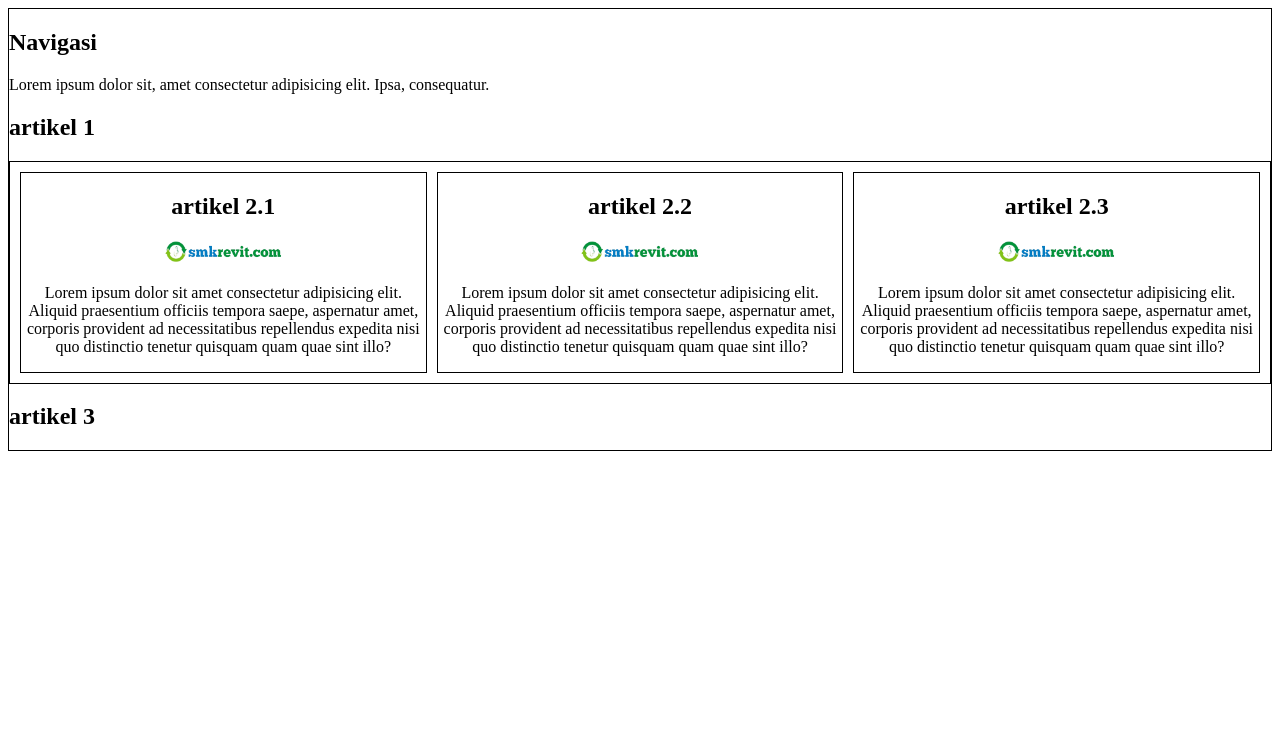
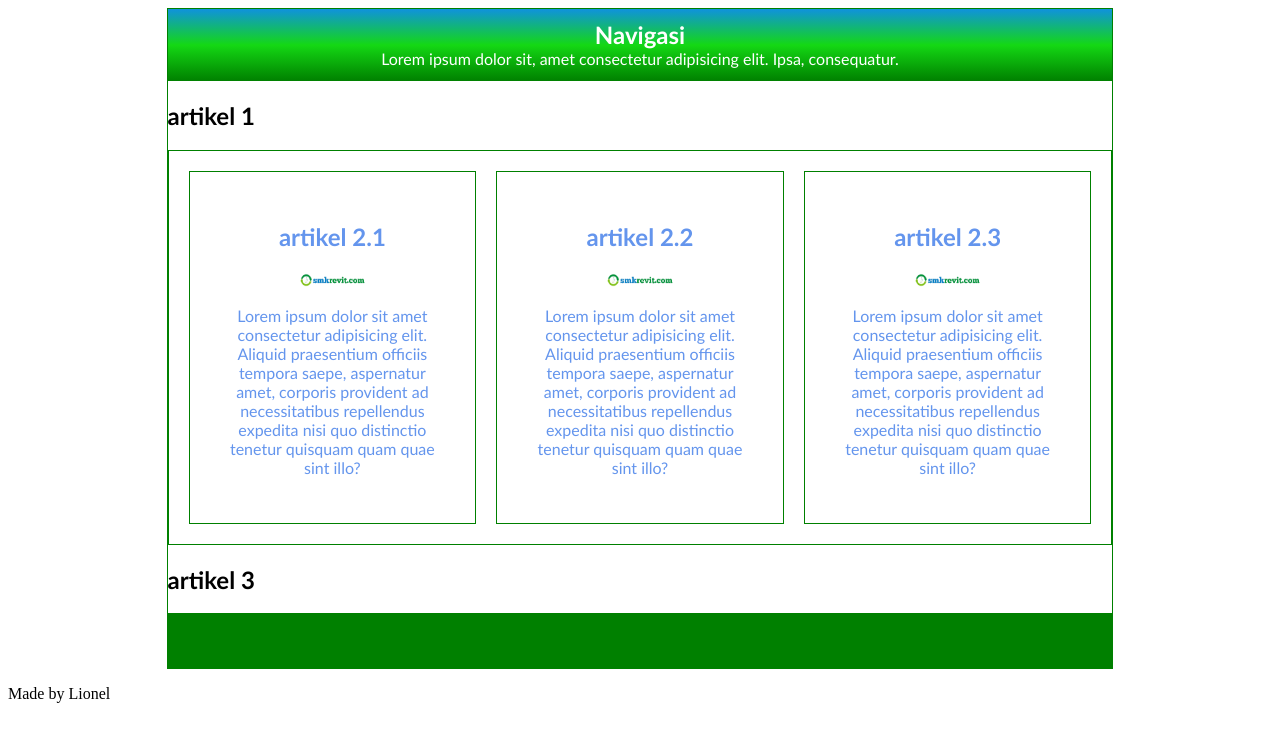
Before and after one commit to FranzOle/HTML-CSS, a plain HTML site: page index.html in a window 1280 px wide. Drawn offline with Linux system fonts and the light colour scheme.

Commit message:
Versi 2.8
CSS Colors

```diff
--- a/index.html
+++ b/index.html
@@ -42,5 +42,9 @@
         <h2><footer></footer></h2>
     </footer>
     </div>
+       <div class="fo">
+        <p>Made by Lionel</p>
+    </div>
+
 </body>
 </html>
--- a/style.css
+++ b/style.css
@@ -1,25 +1,63 @@
 img{
     width: 30%;
 }
+
 .border{
-    border: 1px solid ;
-
+    border: 1px solid green ;
+}
 .wadah{
     width: 25cm;
-    margin: auto;
+    margin:auto;
+    justify-content: center;
+   font-family: 'Gill Sans', 'Gill Sans MT', Calibri, 'Trebuchet MS', sans-serif;
 }
+
 .card{
 width: 60%;
+padding: 30px;
+}
+nav{
+    padding-top: 1px;
+    padding-bottom: 1px;
+    height: 70px;
+    background-image: linear-gradient(to top,green,rgb(20, 216, 20),rgb(15, 146, 221));
+ color: white;
+
+}
+nav h2{
+    padding-top: 10px;
+    text-align: center;
+     margin: 0;
 }
 
+nav p{
+    margin: 0;
+    text-align: center;
+}
 .horizontal{
-    padding: 10px;
     display: flex;
+    padding: 20px;
     flex-direction: row;
    justify-content: center;
-   gap: 10px;
+   gap: 20px;
+   color: cornflowerblue;
 }
-
+.artikel1{
+    background-image: linear-gradient(to top,rgb(16, 211, 16),rgb(18, 128, 192));
+    color:white;
+    text-align: center;
+}
 .rata{
     text-align: center;
 }
+
+footer{
+    background-color:green;
+    padding-bottom: 10px;
+}
+
+footer h2{
+    padding-top: 15px;
+    text-align: center;
+    color: white;
+}
```
Also changed, not shown: pages/cropped-logo-text-kecil-4.png (deleted).
